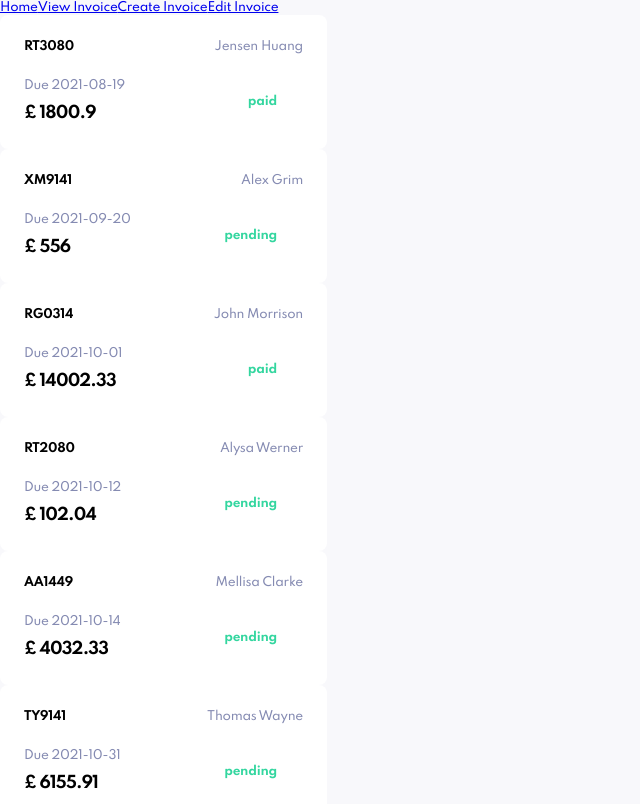
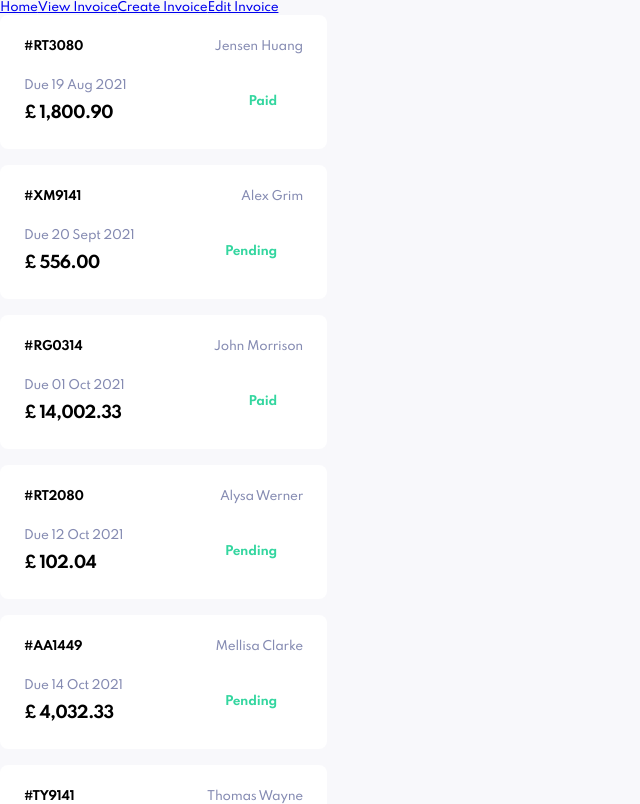
Before and after one commit to MareikeW/invoice-app, a React (Create React App) app: page / in a window 1280 px wide. Shown: the top 804 px of the page, without its empty margins (0-640 px from the left). Built offline with nearby package versions, Linux system fonts and the light colour scheme.

Commit message:
Ein paar Styles zur Invoice Card hinzugefügt

```diff
--- a/src/App.js
+++ b/src/App.js
@@ -20,7 +20,7 @@ function App() {
           <Route exact path="/">
             <Home />
           </Route>
-
+{/*
           <Route exact path="/view-invoice">
             <ViewInvoice />
           </Route>
@@ -32,6 +32,8 @@ function App() {
           <Route exact path="/edit-invoice">
             <EditInvoice />
           </Route>
+
+          */}
         </Switch>
       </Router>
     </div>
--- a/src/components/invoice-card/InvoiceCard.js
+++ b/src/components/invoice-card/InvoiceCard.js
@@ -2,13 +2,40 @@ import React from "react";
 import {Container, Id, Name, DateInfo, Sum, Status} from "./invoiceCard-styles";
 
 function InvoiceCard(props) {
+    function toCurrencyFormat(total) {
+        return total.toLocaleString("en-GB", {minimumFractionDigits: 2});
+    }
+
+    function toReformattedDate(date) {
+        const dateObj = new Date(date);
+        const options = {
+            day: "2-digit",
+            month: "short",
+            year: "numeric"
+        }
+        return new Intl.DateTimeFormat('en-Gb', options).format(dateObj);
+    }
+
+    function coloriseStatus(status) {
+        switch (status) {
+            case "draft":
+                return status.style.color = "#373B53";
+            case "pending":
+                return status.style.color = "#FF8F00";
+            case "paid":
+                return status.style.color = "#33D69F";
+            default:
+                return status.style.color = "#fff";
+        }
+    }
+
     return (
         <Container>
-            <Id>{props.id}</Id>
+            <Id>#{props.id}</Id>
             <Name>{props.clientName}</Name>
             <div>
-                <DateInfo>Due {props.paymentDue}</DateInfo>
-                <Sum>£ {props.total}</Sum>
+                <DateInfo>Due {toReformattedDate(props.paymentDue)}</DateInfo>
+                <Sum>£ {toCurrencyFormat(props.total)}</Sum>
                 <Status>{props.status}</Status>
             </div>
         </Container>
--- a/src/components/invoice-card/invoiceCard-styles.js
+++ b/src/components/invoice-card/invoiceCard-styles.js
@@ -6,6 +6,7 @@ export const Container = styled.div`
     border-radius: 8px;
     max-width: 327px;
     position: relative;
+    margin-bottom: 16px;
 `
 
 export const Id = styled.h4`
@@ -39,4 +40,5 @@ export const Status = styled.h4`
     position: absolute;
     top: 79px;
     right: 50px;
+    text-transform: capitalize;
 `
```
Also changed, not shown: src/indexZwei.html (renamed from src/index2.html), 1 other file (tests, documents, lock files or other folders).
